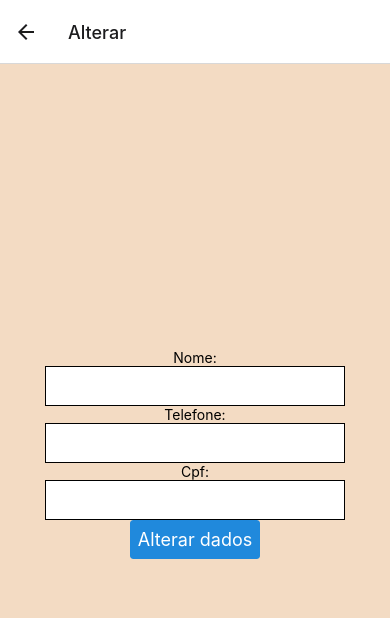
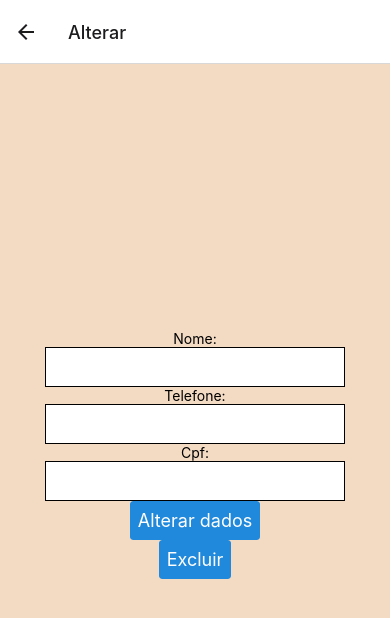
Before and after one commit to Gsds00/ProjetoReactNative, a React Native app: screen /Alterar in a window 390 px wide. Shown: the top 618 px of the page. Built offline with nearby package versions, Linux system fonts and the light colour scheme.

Commit message:
alterar dados nao estava funcionando, agora está.

```diff
--- a/screen/Alterar.js
+++ b/screen/Alterar.js
@@ -14,6 +14,7 @@ export default function AlterarScreen({ route, navigation }) {
     const [getNome, setNome] = useState();
     const [getTelefone, setTelefone] = useState();
     const [getCpf, setCpf] = useState();
+    const [getId, setId] = useState();
 
 
     useEffect(() =>{
@@ -22,17 +23,18 @@ export default function AlterarScreen({ route, navigation }) {
          const { nome } = route.params ;
          const { cpf } = route.params ;
          const { telefone} = route.params ;
-
+         const { id } = route.params;
 
 
          setNome(nome);
          setCpf(cpf);
          setTelefone(telefone);
+         setId(id);
 
 
         }
 
-     })
+     }, [])
 
 
     /*async function inserirDados() {
@@ -98,6 +100,11 @@ export default function AlterarScreen({ route, navigation }) {
                 onPress={() => alterarDados()}
 
             ></Button>
+            <Button title="Excluir"
+
+            onPress={() => alterarDados()}
+
+        ></Button>
         </View>
     )
 }
--- a/screen/Listar.js
+++ b/screen/Listar.js
@@ -54,8 +54,8 @@ export default function ListaScreen({route,navigation}){
         <Avatar source={{uri: "https://cdn-icons-png.flaticon.com/512/1117/1117462.png"}} />
         <ListItem.Content>
           <ListItem.Title>{linha.nome}</ListItem.Title>
+          <ListItem.Subtitle>{linha.telefone}</ListItem.Subtitle>
           <ListItem.Subtitle>{linha.email}</ListItem.Subtitle>
-          <ListItem.Subtitle>{linha.telefone}</ListItem.Subtitle>
         </ListItem.Content>
       </ListItem>
     ))
```
Lines whose indentation alone changed are shown as unchanged.
